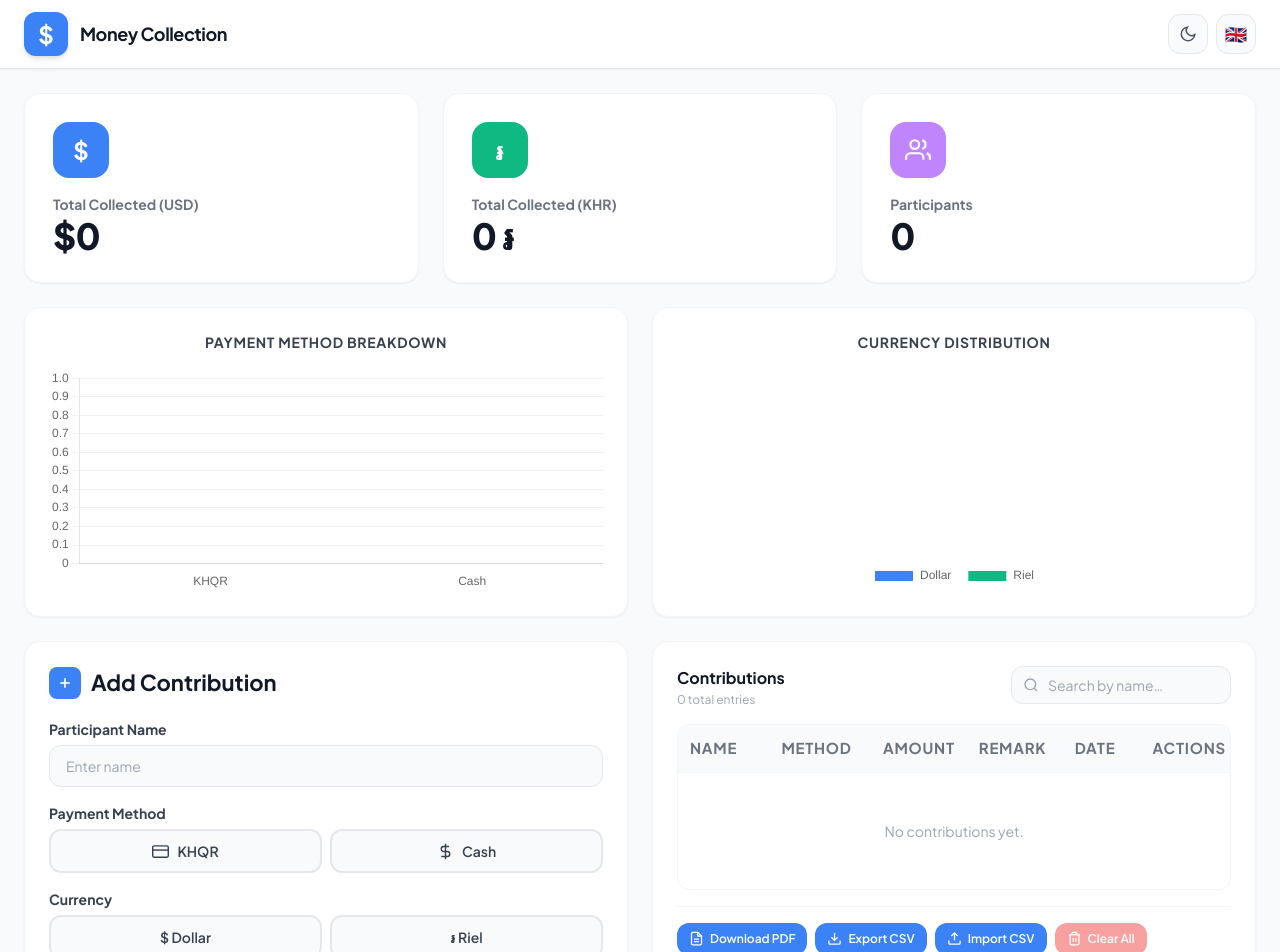
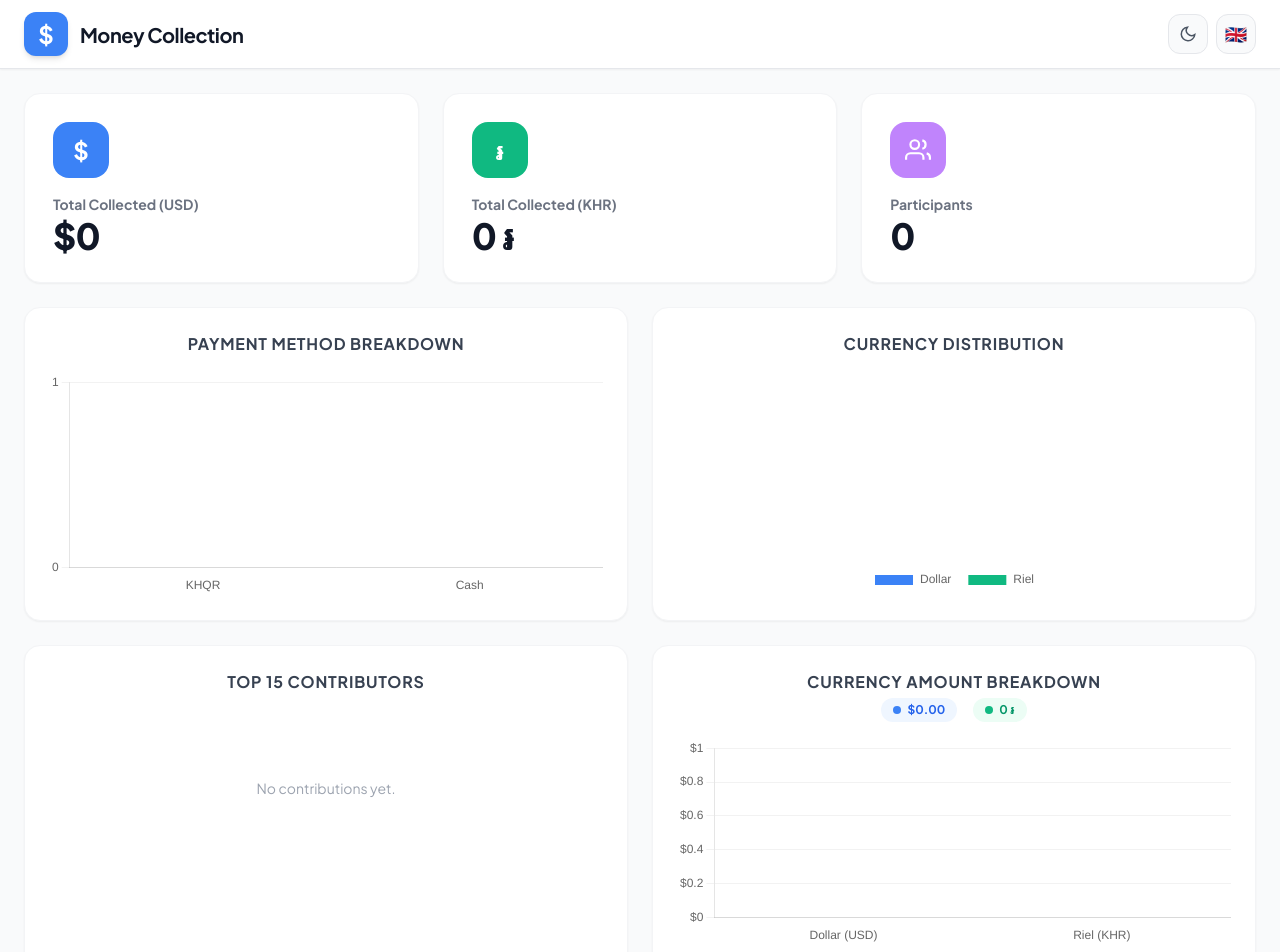
Before and after one commit to Sovann23/money_collection, a React (Vite) app: page / in a window 1280 px wide. Shown: the top 952 px of the page. Built offline with nearby package versions, Linux system fonts and the light colour scheme.

Commit message:
update the UI

```diff
--- a/src/App.jsx
+++ b/src/App.jsx
@@ -7,7 +7,7 @@ import { useToast } from './hooks/useToast'
 import { Header } from './components/Header'
 import { ToastContainer } from './components/Toast'
 import { Statistics } from './components/Statistics'
-import { PaymentBreakdownChart, CurrencyDistributionChart } from './components/Charts'
+import { PaymentBreakdownChart, CurrencyDistributionChart, CurrencyAmountChart, TopContributorsChart } from './components/Charts'
 import { ContributionForm } from './components/ContributionForm'
 import { ContributionsTable } from './components/ContributionsTable'
 
@@ -28,6 +28,8 @@ function Dashboard() {
         <div className="grid grid-cols-1 lg:grid-cols-2 gap-6">
           <PaymentBreakdownChart />
           <CurrencyDistributionChart />
+          <TopContributorsChart />
+          <CurrencyAmountChart/>
         </div>
 
         {/* Form + Table row */}
--- a/src/components/Charts.jsx
+++ b/src/components/Charts.jsx
@@ -1,4 +1,3 @@
-
 /*  <components />Charts.jsx - Displays contribution statistics using Chart.js
 */
 
@@ -8,6 +7,9 @@ import { useLanguage } from '../contexts/LanguageContext'
 import { useContributions } from '../contexts/ContributionsContext'
 
 Chart.register(...registerables)
+
+/* 1 USD = 4000 KHR — used only for ranking & visual scale, never shown as converted */
+const KHR_TO_USD = 4000
 
 function useChart(ref, getConfig) {
   const instance = useRef(null)
@@ -25,7 +27,7 @@ export function PaymentBreakdownChart() {
   const chartRef = useRef(null)
 
   const khqr = contributions.filter(c => c.method === 'KHQR').length
-  const cash = contributions.filter(c => c.method === 'Cash').length
+  const cash  = contributions.filter(c => c.method === 'Cash').length
 
   useChart(chartRef, () => ({
     type: 'bar',
@@ -45,14 +47,18 @@ export function PaymentBreakdownChart() {
       plugins: { legend: { display: false } },
       scales: {
         x: { grid: { display: false } },
-        y: { grid: { color: 'rgba(0,0,0,0.05)' }, beginAtZero: true },
+        y: {
+          grid: { color: 'rgba(0,0,0,0.05)' },
+          beginAtZero: true,
+          ticks: { stepSize: 1 },
+        },
       },
     },
   }))
 
   return (
     <div className="bg-white dark:bg-gray-800 rounded-2xl p-6 border border-gray-100 dark:border-gray-700 shadow-sm">
-      <h3 className="text-sm font-bold text-gray-700 dark:text-gray-200 text-center mb-4 uppercase tracking-wider">
+      <h3 className="text-[16px] font-bold text-gray-700 dark:text-gray-200 text-center mb-4 uppercase tracking-wider">
         {t.paymentBreakdown}
       </h3>
       <div className="relative h-56">
@@ -85,13 +91,15 @@ export function CurrencyDistributionChart() {
     options: {
       responsive: true,
       maintainAspectRatio: false,
-      plugins: { legend: { position: 'bottom', labels: { padding: 16 } } },
+      plugins: {
+        legend: { position: 'bottom', labels: { padding: 16 } },
+      },
     },
   }))
 
   return (
     <div className="bg-white dark:bg-gray-800 rounded-2xl p-6 border border-gray-100 dark:border-gray-700 shadow-sm">
-      <h3 className="text-sm font-bold text-gray-700 dark:text-gray-200 text-center mb-4 uppercase tracking-wider">
+      <h3 className="text-[16px] font-bold text-gray-700 dark:text-gray-200 text-center mb-4 uppercase tracking-wider">
         {t.currencyBreakdown}
       </h3>
       <div className="relative h-56">
@@ -100,3 +108,224 @@ export function CurrencyDistributionChart() {
     </div>
   )
 }
+
+/* ─── Top 10 Contributors ─────────────────────────────────── */
+export function TopContributorsChart() {
+  const { t } = useLanguage()
+  const { contributions } = useContributions()
+  const chartRef = useRef(null)
+
+  // Group by name — keep USD and KHR totals separate
+  const map = {}
+  contributions.forEach(c => {
+    if (!map[c.name]) map[c.name] = { usd: 0, khr: 0 }
+    if (c.currency === 'USD') map[c.name].usd += c.amount
+    else                      map[c.name].khr += c.amount
+  })
+
+  // ✅ Rank by TRUE combined USD value: usd + (khr ÷ 4000)
+  const top10 = Object.entries(map)
+    .sort(([, a], [, b]) => {
+      const totalA = a.usd + a.khr / KHR_TO_USD
+      const totalB = b.usd + b.khr / KHR_TO_USD
+      return totalB - totalA
+    })
+    .slice(0, 15)
+
+  const labels  = top10.map(([name]) => name)
+  const usdData = top10.map(([, v]) => v.usd)
+  const khrData = top10.map(([, v]) => v.khr)
+
+  useChart(chartRef, () => ({
+    type: 'bar',
+    data: {
+      labels,
+      datasets: [
+        {
+          label: `${t.dollar ?? 'Dollar'} (USD)`,
+          data: usdData,
+          backgroundColor: '#3B82F6',
+          borderRadius: 6,
+          borderSkipped: false,
+          stack: 'stack',
+        },
+        {
+          label: `${t.riel ?? 'Riel'} (KHR)`,
+          // ✅ Plot KHR bars converted to USD so the bar heights are visually fair
+          data: khrData.map(v => v / KHR_TO_USD),
+          backgroundColor: '#10B981',
+          borderRadius: 6,
+          borderSkipped: false,
+          stack: 'stack',
+        },
+      ],
+    },
+    options: {
+      indexAxis: 'y',
+      responsive: true,
+      maintainAspectRatio: false,
+      plugins: {
+        legend: {
+          position: 'bottom',
+          labels: { padding: 16, boxWidth: 12, borderRadius: 4 },
+        },
+        tooltip: {
+          callbacks: {
+            // ✅ Tooltip always shows ORIGINAL amounts, not converted values
+            label: (ctx) => {
+              const idx = ctx.dataIndex
+              if (ctx.datasetIndex === 0) {
+                const val = usdData[idx]
+                if (val === 0) return null
+                return ` $${val.toLocaleString(undefined, { minimumFractionDigits: 2, maximumFractionDigits: 2 })}`
+              } else {
+                const val = khrData[idx]
+                if (val === 0) return null
+                return ` ${val.toLocaleString()} ៛`
+              }
+            },
+            title: (items) => items[0]?.label ?? '',
+          },
+        },
+      },
+      scales: {
+        x: {
+          stacked: true,
+          beginAtZero: true,
+          grid: { color: 'rgba(0,0,0,0.05)' },
+          ticks: {
+            // ✅ X-axis labels show USD equivalent scale
+            callback: (val) => {
+              if (val >= 1000) return `$${(val / 1000).toFixed(0)}k`
+              return `$${val}`
+            },
+          },
+        },
+        y: {
+          stacked: true,
+          grid: { display: false },
+          ticks: { font: { size: 12, weight: '600' } },
+        },
+      },
+    },
+  }))
+
+  return (
+    <div className="bg-white dark:bg-gray-800 rounded-2xl p-6 border border-gray-100 dark:border-gray-700 shadow-sm">
+      <h3 className="text-[16px] font-bold text-gray-700 dark:text-gray-200 text-center mb-1 uppercase tracking-wider">
+        {t.topContributors ?? 'Top 15 Contributors'}
+      </h3>
+      <div className="relative" style={{ height: `${Math.max(top10.length * 44 + 70, 180)}px` }}>
+        {top10.length === 0
+          ? <p className="absolute inset-0 flex items-center justify-center text-gray-400 dark:text-gray-500 text-sm">
+              {t.noContributions}
+            </p>
+          : <canvas ref={chartRef} />
+        }
+      </div>
+    </div>
+  )
+}
+
+/* ─── Currency Amount Breakdown ───────────────────────────── */
+export function CurrencyAmountChart() {
+  const { t } = useLanguage()
+  const { contributions } = useContributions()
+  const chartRef = useRef(null)
+
+  const totalUSD = contributions
+    .filter(c => c.currency === 'USD')
+    .reduce((sum, c) => sum + c.amount, 0)
+
+  const totalKHR = contributions
+    .filter(c => c.currency === 'KHR')
+    .reduce((sum, c) => sum + c.amount, 0)
+
+  // ✅ Convert KHR → USD for fair visual bar height comparison
+  const totalKHRinUSD = totalKHR / KHR_TO_USD
+
+  useChart(chartRef, () => ({
+    type: 'bar',
+    data: {
+      labels: [
+        `${t.dollar ?? 'Dollar'} (USD)`,
+        `${t.riel ?? 'Riel'} (KHR)`,
+      ],
+      datasets: [{
+        label: 'USD Equivalent',
+        // ✅ Both bars plotted on same USD scale so heights are visually correct
+        data: [totalUSD, totalKHRinUSD],
+        backgroundColor: ['rgba(59,130,246,0.85)', 'rgba(16,185,129,0.85)'],
+        borderColor: ['#3B82F6', '#10B981'],
+        borderWidth: 2,
+        borderRadius: 10,
+        borderSkipped: false,
+      }],
+    },
+    options: {
+      responsive: true,
+      maintainAspectRatio: false,
+      plugins: {
+        legend: { display: false },
+        tooltip: {
+          callbacks: {
+            label: (ctx) => {
+              if (ctx.dataIndex === 0) {
+                // ✅ Show original USD amount
+                return ` $${totalUSD.toLocaleString(undefined, { minimumFractionDigits: 2, maximumFractionDigits: 2 })}`
+              } else {
+                // ✅ Show original KHR + USD equivalent in tooltip
+                return [
+                  ` ${totalKHR.toLocaleString()} ៛`,
+                  ` ≈ $${totalKHRinUSD.toLocaleString(undefined, { minimumFractionDigits: 2, maximumFractionDigits: 2 })} USD`,
+                ]
+              }
+            },
+          },
+        },
+      },
+      scales: {
+        x: { grid: { display: false } },
+        y: {
+          beginAtZero: true,
+          grid: { color: 'rgba(0,0,0,0.05)' },
+          ticks: {
+            // ✅ Y-axis in USD scale
+            callback: (val) => {
+              if (val >= 1_000_000) return `$${(val / 1_000_000).toFixed(1)}M`
+              if (val >= 1_000)     return `$${(val / 1_000).toFixed(0)}k`
+              return `$${val}`
+            },
+          },
+        },
+      },
+    },
+  }))
+
+  return (
+    <div className="bg-white dark:bg-gray-800 rounded-2xl p-6 border border-gray-100 dark:border-gray-700 shadow-sm">
+      <h3 className="text-[16px] font-bold text-gray-700 dark:text-gray-200 text-center mb-1 uppercase tracking-wider">
+        {t.currencyAmountBreakdown ?? 'Currency Amount Breakdown'}
+      </h3>
+      {/* Stat pills — always show ORIGINAL values */}
+      <div className="flex justify-center gap-4 mb-4">
+        <div className="flex items-center gap-1.5 px-3 py-1 rounded-full bg-blue-50 dark:bg-blue-500/10">
+          <span className="w-2 h-2 rounded-full bg-blue-500 inline-block" />
+          <span className="text-xs font-bold text-blue-600 dark:text-blue-400">
+            ${totalUSD.toLocaleString(undefined, { minimumFractionDigits: 2, maximumFractionDigits: 2 })}
+          </span>
+        </div>
+        <div className="flex items-center gap-1.5 px-3 py-1 rounded-full bg-emerald-50 dark:bg-emerald-500/10">
+          <span className="w-2 h-2 rounded-full bg-emerald-500 inline-block" />
+          <span className="text-xs font-bold text-emerald-600 dark:text-emerald-400">
+            {totalKHR.toLocaleString()} ៛
+          </span>
+        </div>
+      </div>
+
+      <div className="relative h-52">
+        <canvas ref={chartRef} />
+      </div>
+    </div>
+  )
+}
--- a/src/components/Header.jsx
+++ b/src/components/Header.jsx
@@ -36,7 +36,7 @@ export function Header() {
             $
           </div>
           <div>
-            <h1 className="text-lg font-bold leading-tight text-gray-900 dark:text-gray-50 tracking-tight">
+            <h1 className="text-xl font-bold leading-tight text-gray-900 dark:text-gray-50 tracking-tight">
               {t.appTitle}
             </h1>
           </div>
--- a/src/utils/translations.js
+++ b/src/utils/translations.js
@@ -49,6 +49,8 @@ export const translations = {
     importCSV: 'Import CSV',
     csvImported: 'CSV imported successfully',
     csvError: 'Error importing CSV',
+    topContributors: 'Top 15 Contributors',
+    currencyAmountBreakdown: 'Currency Amount Breakdown',
   },
   km: {
     appTitle: 'ប្រព័ន្ធកត់ត្រាប្រាក់',
@@ -99,5 +101,7 @@ export const translations = {
     importCSV: 'នាំចូល CSV',
     csvImported: 'បាននាំចូល CSV ដោយជោគជ័យ',
     csvError: 'មានបញ្ហាក្នុងការនាំចូល CSV',
+    topContributors: 'អ្នកចូលរួមច្រើនបំផុត ១៥ នាក់',
+    currencyAmountBreakdown: 'ចំនួនទឹកប្រាក់តាមរូបិយប័ណ្ណ',
   },
 }
```
